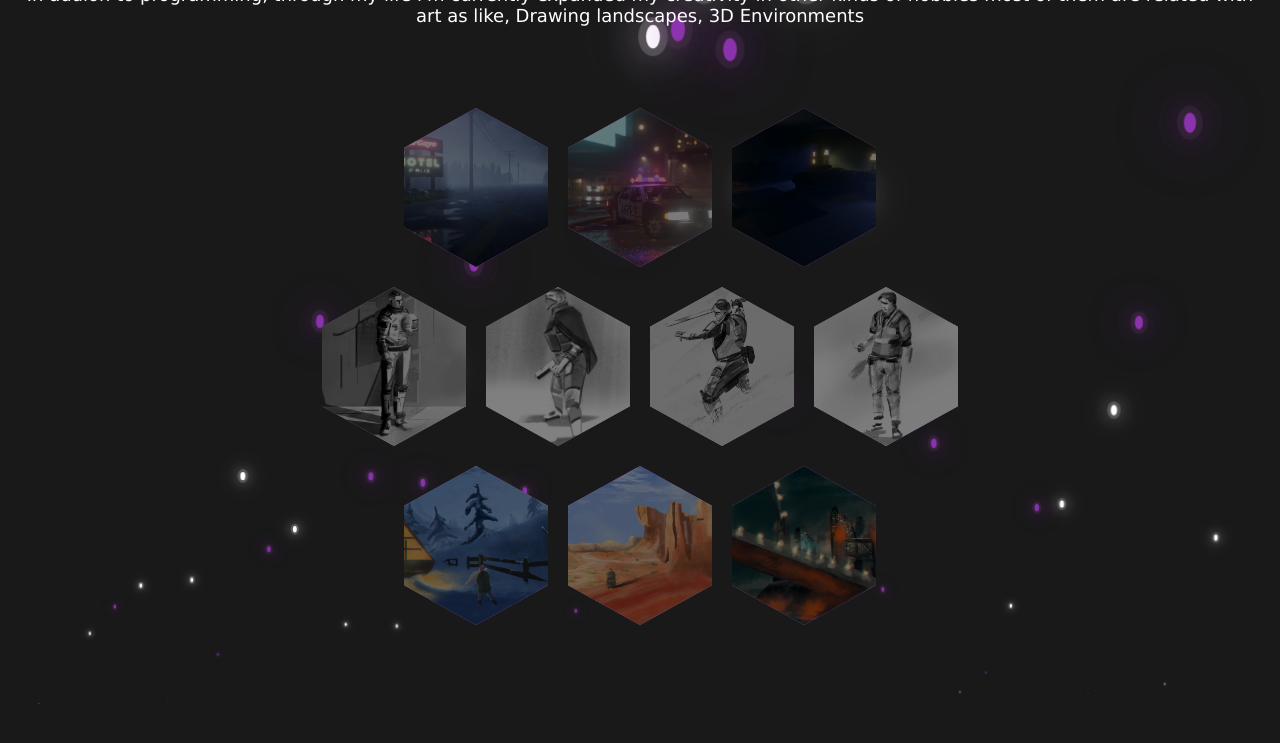
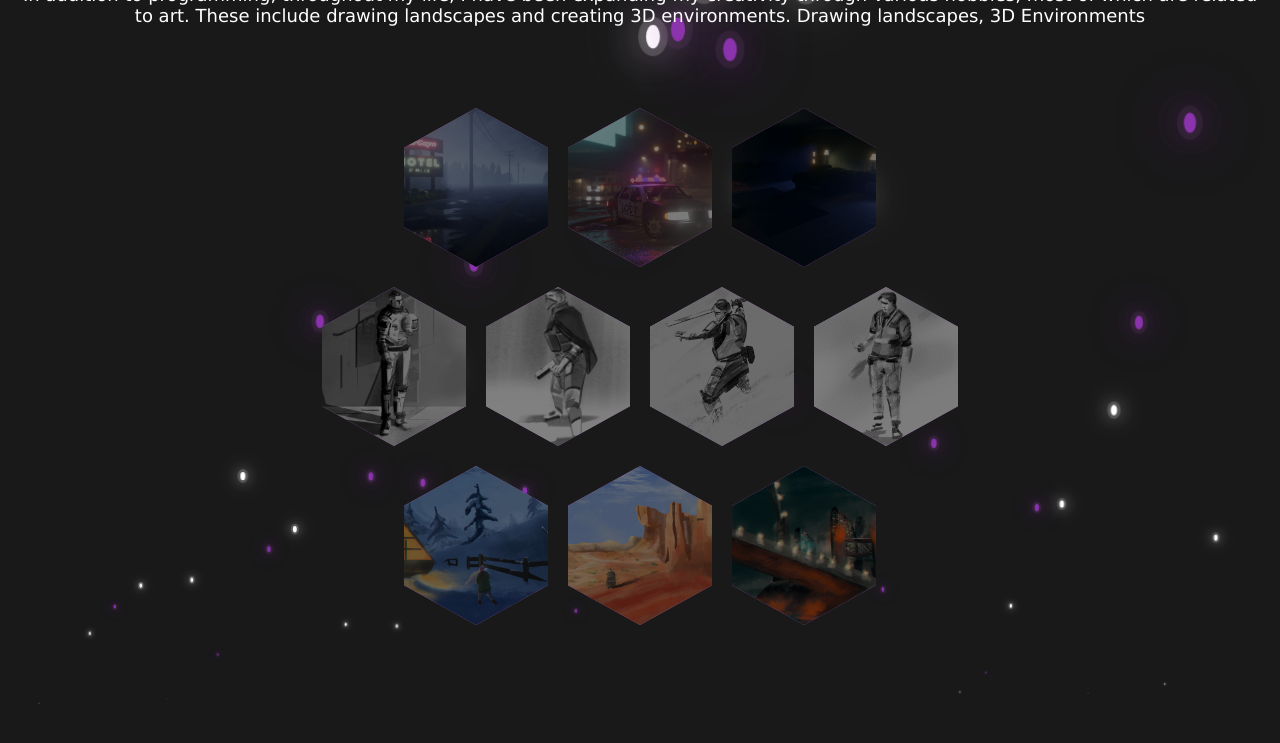
Before and after one commit to EricFabrizioRusso/Gallery, a plain HTML site: page index.html in a window 1280 px wide. Shown: the part 93-836 px from the top of the page. Drawn offline with Linux system fonts and the light colour scheme.

Commit message:
fixing english title

```diff
--- a/index.html
+++ b/index.html
@@ -14,8 +14,7 @@
     <div class="header">
        <div class="header__container">
            <h1 class="container__title">Welcome to my Hobbies</h1>
-           <p class="container__subtitle">In addion to programming, through my life i'm currently expanded my creativity in other
-               kinds of hobbies most of them are related with art as like,
+           <p class="container__subtitle">In addition to programming, throughout my life, I have been expanding my creativity through various hobbies, most of which are related to art. These include drawing landscapes and creating 3D environments.
                Drawing landscapes, 3D Environments</p>
        </div>
    </div>
```
